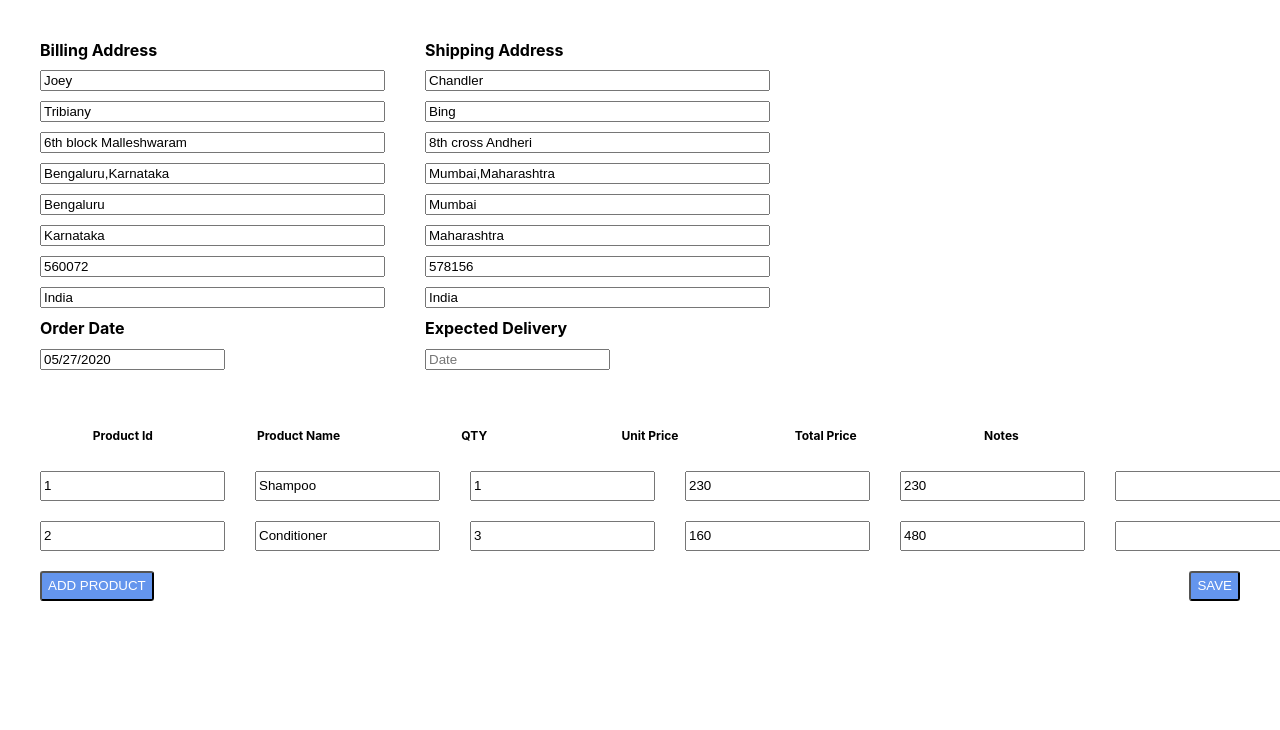
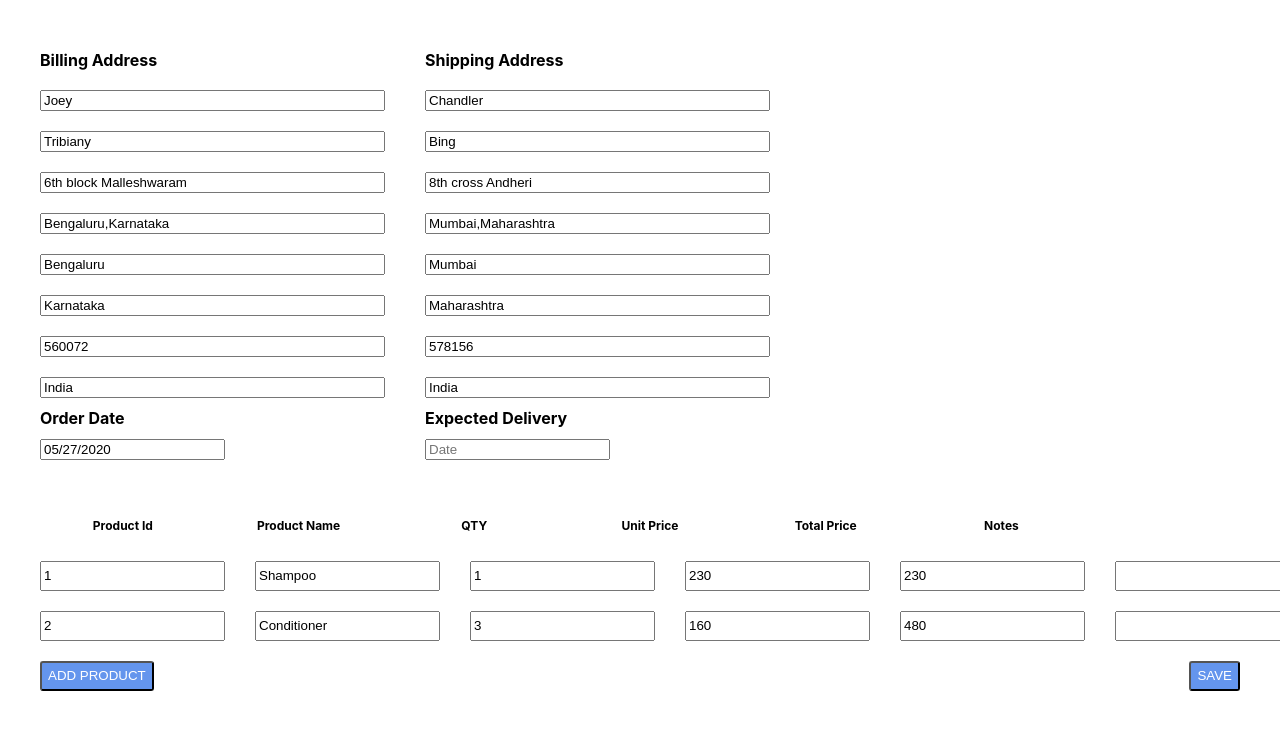
Before and after one commit to NikithaNadig/Shopping-Cart, a React (Create React App) app: page / in a window 1280 px wide. Shown: the top 730 px of the page. Built offline with nearby package versions, Linux system fonts and the light colour scheme.

Commit message:
CSS fix for validation message

```diff
--- a/src/personal-details.js/personal-details.css
+++ b/src/personal-details.js/personal-details.css
@@ -4,7 +4,8 @@
     margin-right: 40px;
 }
 .personal-details {
-    margin-bottom: 10px;
+    margin: 10px 0;
+
 }
 .personal-details-name {
     font-weight: 700;
```
